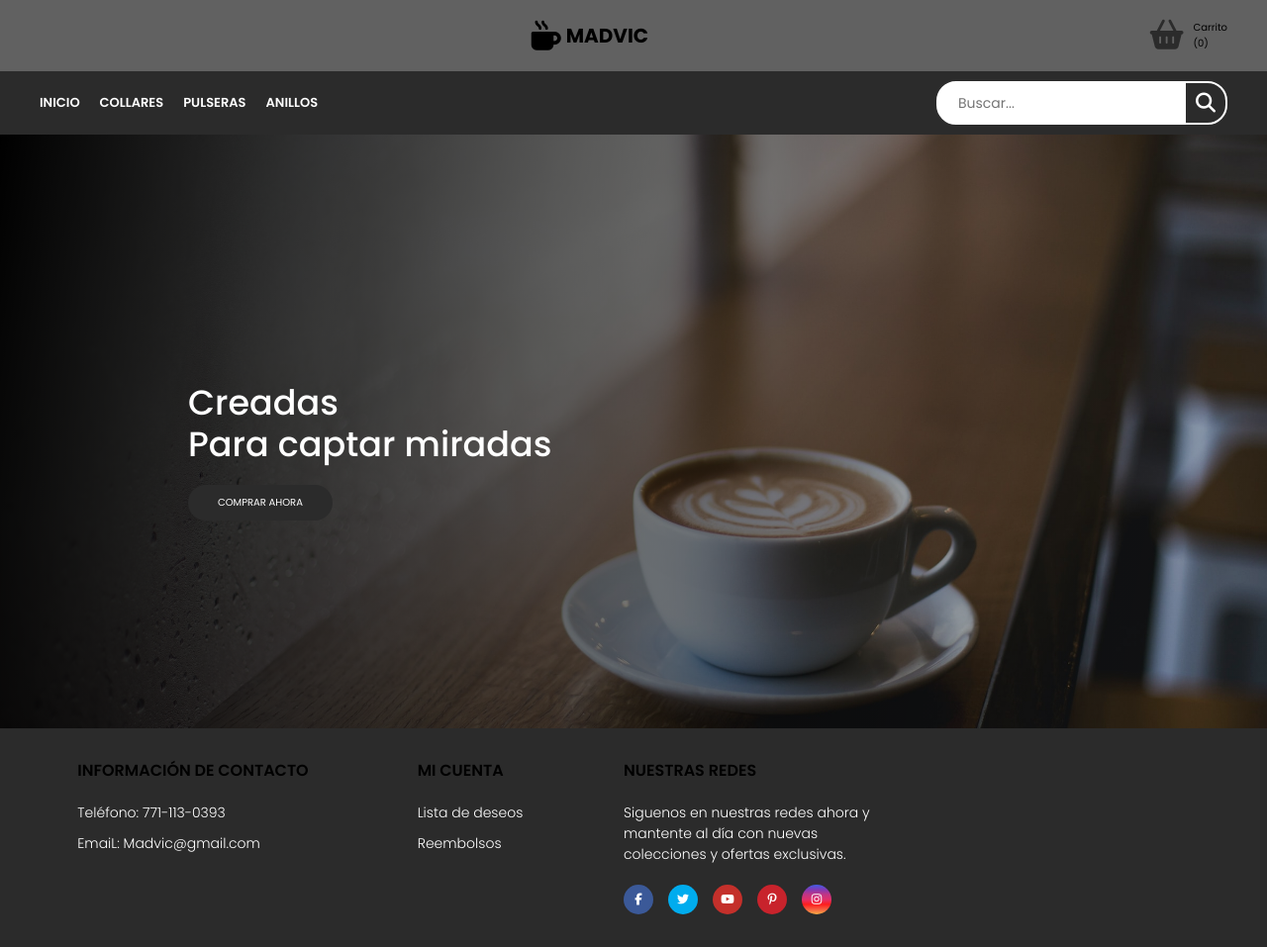
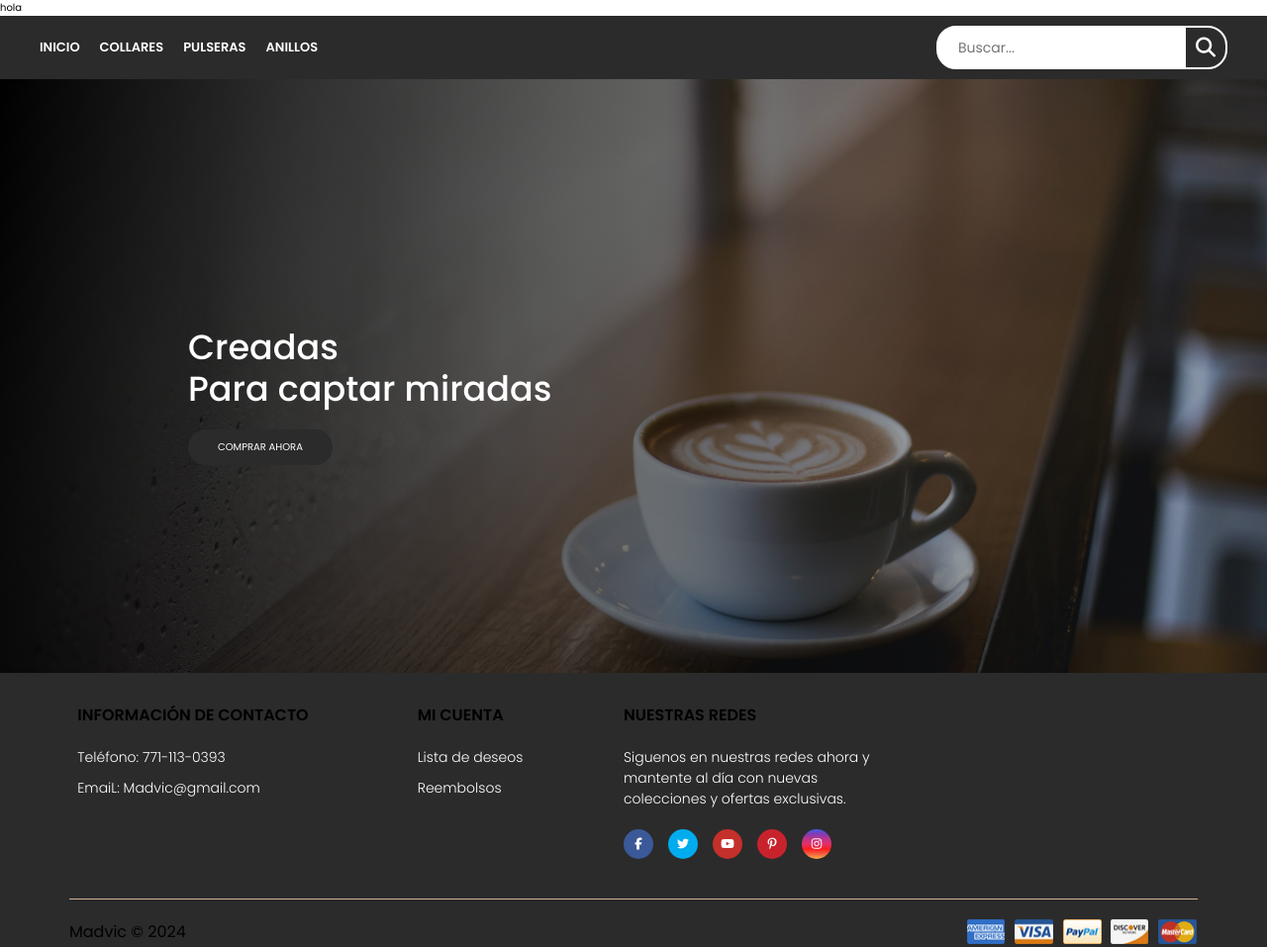
Before and after one commit to leozaid/Madvic, a plain HTML site: page Pulseras.Html in a window 1280 px wide. Shown: the top 957 px of the page at 99% size. Drawn offline with Linux system fonts and the light colour scheme.

Commit message:
Pulseras.Html

```diff
--- a/Pulseras.Html
+++ b/Pulseras.Html
@@ -1,4 +1,5 @@
 <html>
+    hola
 <head>
     <meta charset="UTF-8" />
     <meta http-equiv="X-UA-Compatible" content="IE=edge" />
@@ -10,25 +11,6 @@
 </head>
 <body>
     <header>
-        <div class="container-hero">
-            <div class="container hero">
-                <div class="customer-support">
-                </div>
-                <div class="container-logo">
-                    <i class="fa-solid fa-mug-hot"></i>
-                    <h1 class="logo">MADVIC</h1>
-                </div>
-
-                <div class="container-user">
-                    <i class="fa-solid fa-basket-shopping"></i>
-                    <div class="content-shopping-cart">
-                        <span class="text">Carrito</span>
-                        <span class="number">(0)</span>
-                    </div>
-                </div>
-            </div>
-        </div>
-
         <div class="container-navbar">
             <nav class="navbar container">
                 <i class="fa-solid fa-bars"></i>
```
